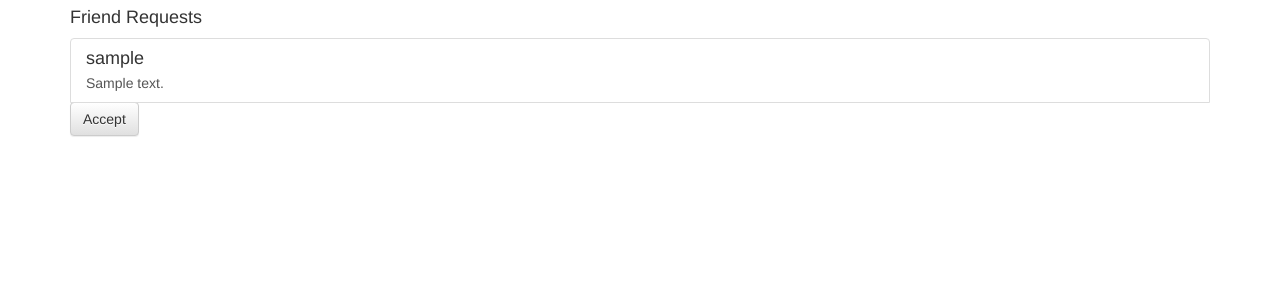
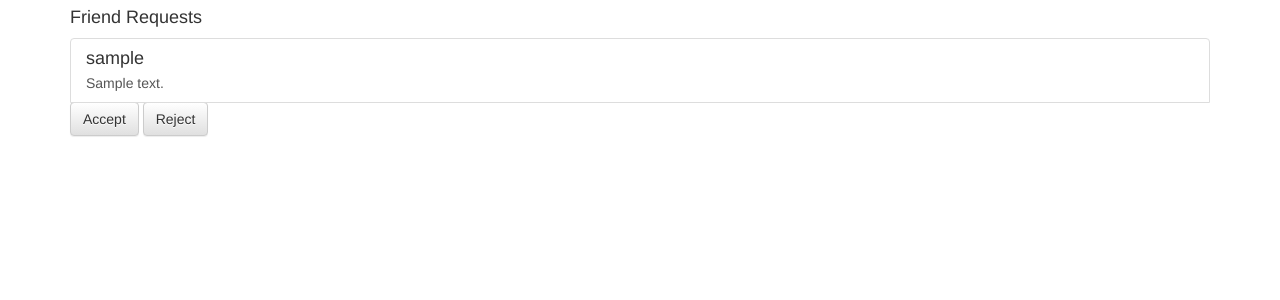
Before and after one commit to Zontzor/friend-finder, a Django app: template templates/app/friends.html in a window 1280 px wide. Shown: the part 174-474 px from the top of the page. Run offline with Django 3.2, Linux system fonts and the light colour scheme; a user stored in the database is signed in; tables that the repository leaves empty hold one stand-in row (values such as "Sample post"); the template is opened without the code that fills it: values that come from a table or form of the project are taken from there, most other values are stand-ins (such as "Sample title", 1, 10 or a date in 2020); some libraries are stand-ins or nearby versions.

Commit message:
Add reject button

```diff
--- a/templates/app/friends.html
+++ b/templates/app/friends.html
@@ -26,6 +26,9 @@
                 <a href="{% url 'app:manage_friend_requests' operation='accept' pk=request.id %}">
                     <button type="button" class="btn btn-default">Accept</button>
                 </a>
+                <a href="{% url 'app:manage_friend_requests' operation='reject' pk=request.id %}">
+                    <button type="button" class="btn btn-default">Reject</button>
+                </a>
             {% endfor %}
         </div>
     {% else %}
```
